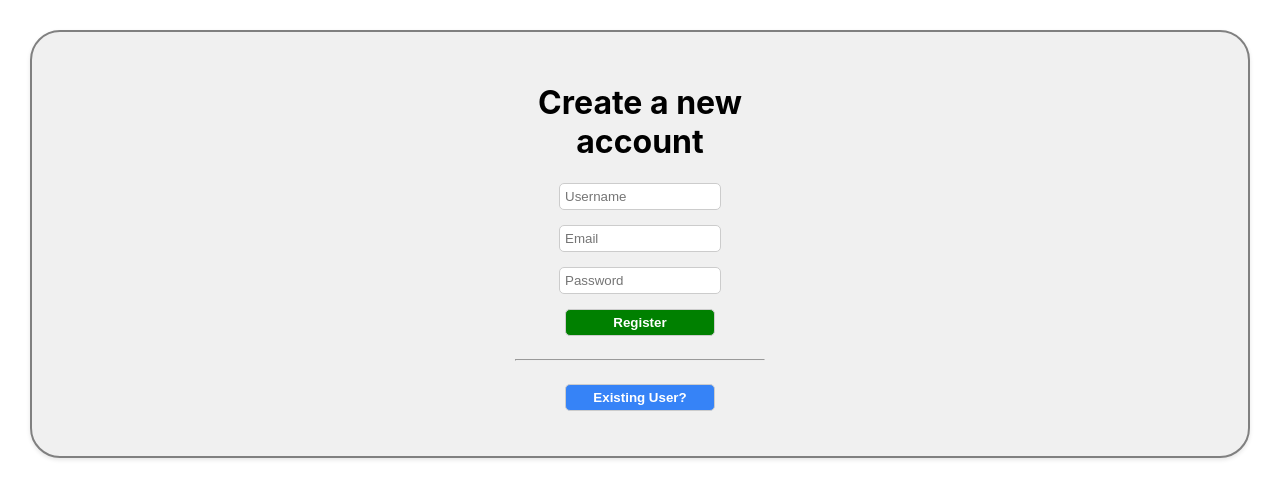
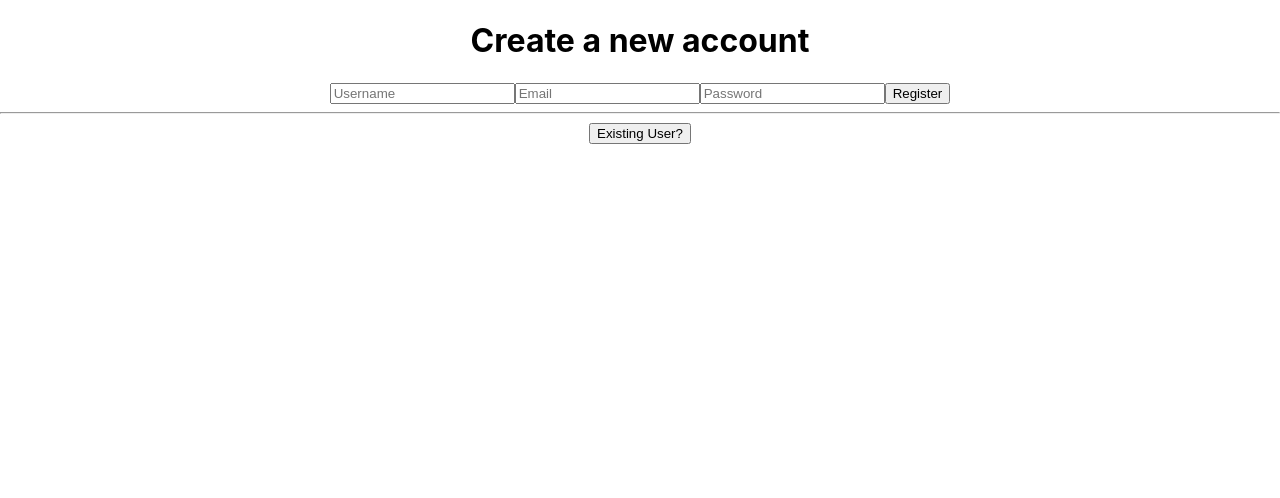
Before and after one commit to AlecZytkowski/plan_pulse, a React (Create React App) app in the folder plan_pulse/: page /register in a window 1280 px wide. Shown: the top 498 px of the page. Built offline with nearby package versions, Linux system fonts and the light colour scheme.

Commit message:
Moved CSS from LoginForm, RegistrationForm, and WelcomePage to separate CSS files for maintainability.

```diff
--- a/plan_pulse/src/App.css
+++ b/plan_pulse/src/App.css
@@ -1,168 +1,3 @@
 .App {
 text-align: center;
 }
-
-/*Registration Form styles*/
-.registrationForm {
-  display: flex;
-  justify-content: center;
-  padding-top: 50px;
-  padding: 30px;
-  margin-top: 100px;
-  margin:30px;
-  border-radius: 30px;
-  border: solid gray 2px;
-  box-shadow: 0 2px 4px rgba(0, 0, 0, 0.1);
-  background-color: #f0f0f0;
-}
-
-.registrationForm h1 {
-color: black;
-
-}
-
-.registrationForm form{
-  max-width: 250px;
-}
-
-.registrationForm label {
-  display: block;
-  margin-bottom: 5px;
-}
-
-.registrationForm input, button {
-  width: 150px;
-  padding: 5px;
-  margin-bottom: 15px;
-  border: 1px solid #ccc;
-  border-radius: 5px;
-}
-
-.registrationFormRegisterButton {
-  background-color: green;
-  color:white;
-  font-weight: bold;
-}
-
-.registrationFormRegisterButton:hover {
-  background-color: white;
-  color:green;
-  font-weight: bold;
-}
-
-.registrationFormExistingUserButton {
-  margin-top: 15px;
-  background-color: #3683f7;
-  color:white;
-  font-weight: bold;
-}
-
-.registrationFormExistingUserButton:hover {
-  margin-top: 15px;
-  background-color: white;
-  color:#3683f7;
-  font-weight: bold;
-}
-
-
-/*Login Form styles*/
-.loginForm {
-  display: flex;
-  justify-content: center;
-  padding-top: 100px;
-  padding: 30px;
-  margin-top: 100px;
-  margin:30px;
-  border-radius: 30px;
-  border: solid gray 2px;
-  box-shadow: 0 2px 4px rgba(0, 0, 0, 0.1);
-  background-color: #f0f0f0;
-
-}
-
-.loginForm form{
-  max-width: 250px;
-}
-
-.loginForm label {
-  display: block;
-  margin-bottom: 5px;
-}
-
-.loginForm input, button {
-  width: 150px;
-  padding: 5px;
-  margin-bottom: 15px;
-  border: 1px solid #ccc;
-  border-radius: 5px;
-}
-
-.loginFormLoginButton {
-  background-color: #3683f7;
-  color:white;
-  font-weight: bold;
-}
-
-.loginFormLoginButton:hover{
-  background-color: white;
-  color: #3683f7;
-  font-weight: bold;
-}
-
-.loginFormRegistrationButton {
-  margin-top: 15px;
-  background-color: #f7a336;
-  color:black;
-  font-weight: bold;
-}
-
-.loginFormRegistrationButton:hover {
-  margin-top: 15px;
-  background-color: black;
-  color: #f7a336;
-  font-weight: bold;
-}
-
-/*Welcome Screen styles*/
-
-.WelcomePage {
-  display: flex;
-  flex-direction: column;
-  padding: 30px;
-  margin-top: 100px;
-  margin:30px;
-  border-radius: 30px;
-  border: solid gray 2px;
-  box-shadow: 0 2px 4px rgba(0, 0, 0, 0.1);
-  background-color: #f0f0f0;
-}
-
-.welcomeUserSelection {
-  color:red;
-}
-
-.welcomeUserSelectionButton {
-  margin: 20px;
-  background-color: rgb(0, 162, 255);
-  border: solid blue 1px;
-  font-weight: bold;
-}
-
-.welcomeUserSelectionButton:hover {
-  border: solid white 1px;
-  background-color: blue;
-  color: white
-}
-
-/*Welcome Screen Logo*/
-
-.header-logo {
-  display: flex;
-  flex-direction: column;
-  align-items: center;
-}
-
-.logo-image {
-  max-width: 250px;
-  max-height: 150px;
-}
```
